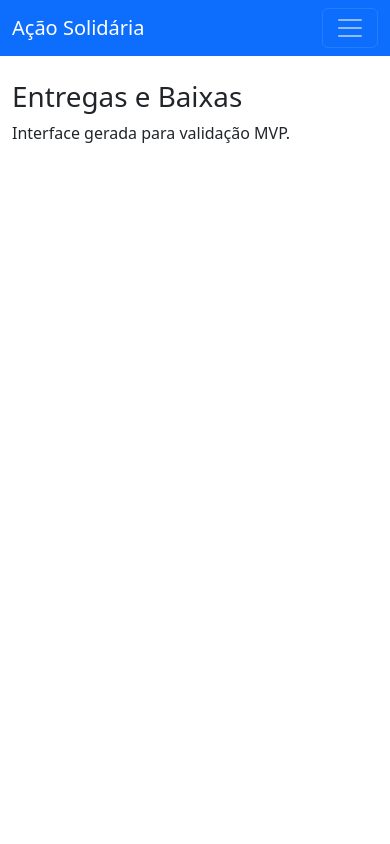
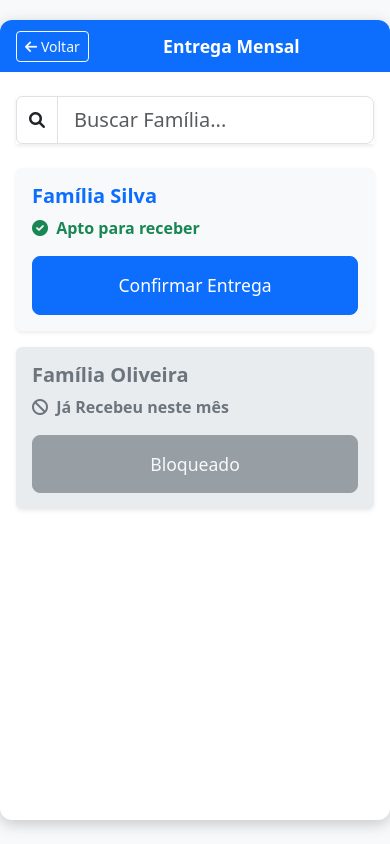
Before and after one commit to Sora3347/acao-solidaria-mvp, a Django app: page /entregas/ in a window 390 px wide. Run offline with Django 5.2, Linux system fonts and the light colour scheme.

Commit message:
Enhance entrega.html layout and functionality
Updated the title and improved the layout for mobile devices. Added a search input and a confirmation button for deliveries.

```diff
--- a/core/templates/core/entrega.html
+++ b/core/templates/core/entrega.html
@@ -1,42 +1,70 @@
 <!DOCTYPE html>
-<html lang="pt-br">
+<html lang="pt-BR">
 <head>
     <meta charset="UTF-8">
     <meta name="viewport" content="width=device-width, initial-scale=1.0">
-    <title>Ação Solidária MVP</title>
+    <title>Ação Solidária Bairro a Bairro</title>
     <link href="https://cdn.jsdelivr.net/npm/bootstrap@5.3.0/dist/css/bootstrap.min.css" rel="stylesheet">
+    <link href="https://cdnjs.cloudflare.com/ajax/libs/font-awesome/6.0.0-beta3/css/all.min.css" rel="stylesheet">
+    <style>
+        body { background-color: #f8f9fa; }
+        .mobile-container {
+            max-width: 414px;
+            margin: 20px auto;
+            background-color: #ffffff;
+            border-radius: 12px;
+            box-shadow: 0 4px 15px rgba(0,0,0,0.2);
+            min-height: 800px;
+            overflow: hidden;
+            position: relative;
+        }
+        .navbar-brand { font-size: 1.1rem; font-weight: bold; }
+        .btn-xl { padding: 15px; font-size: 1.1rem; border-radius: 8px; }
+    </style>
 </head>
 <body>
-    <!-- Menu Mobile-First -->
-    <nav class="navbar navbar-expand-lg navbar-dark bg-primary mb-4">
-        <div class="container">
-            <a class="navbar-brand" href="{% url 'dashboard' %}">Ação Solidária</a>
-            <button class="navbar-toggler" type="button" data-bs-toggle="collapse" data-bs-target="#navbarNav">
-                <span class="navbar-toggler-icon"></span>
-            </button>
-            <div class="collapse navbar-collapse" id="navbarNav">
-                <ul class="navbar-nav">
-                    <li class="nav-item">
-                        <a class="nav-link" href="{% url 'dashboard' %}">Dashboard</a>
-                    </li>
-                    <li class="nav-item">
-                        <a class="nav-link" href="{% url 'cadastrar' %}">Cadastrar Doação</a>
-                    </li>
-                    <li class="nav-item">
-                        <a class="nav-link" href="{% url 'entregas' %}">Entregas e Baixas</a>
-                    </li>
-                </ul>
+<div class="mobile-container">
+    <nav class="navbar navbar-dark bg-primary px-3">
+        <a href="{% url 'dashboard' %}" class="btn btn-sm btn-outline-light text-decoration-none">
+            <i class="fas fa-arrow-left"></i> Voltar
+        </a>
+        <span class="navbar-brand text-white mx-auto">Entrega Mensal</span>
+    </nav>
+
+    <div class="p-3 mt-2">
+        <div class="input-group mb-4 shadow-sm">
+            <span class="input-group-text bg-white"><i class="fas fa-search"></i></span>
+            <input type="text" class="form-control form-control-lg" placeholder="Buscar Família...">
+        </div>
+
+        <div class="card mb-3 shadow-sm border-0 bg-light">
+            <div class="card-body">
+                <h5 class="card-title fw-bold text-primary">Família Silva</h5>
+                <p class="mb-3 text-success fw-bold">
+                    <i class="fas fa-check-circle me-1"></i> Apto para receber
+                </p>
+                <form method="POST" action="{% url 'entregas' %}">
+                    {% csrf_token %}
+                    <button type="submit" class="btn btn-primary btn-xl w-100">
+                        Confirmar Entrega
+                    </button>
+                </form>
             </div>
         </div>
-    </nav>
 
-    <!-- Conteúdo Original -->
-    <div class="container mt-4">
-        <h1>Entregas e Baixas</h1>
-        <p>Interface gerada para validação MVP.</p>
+        <div class="card mb-3 shadow-sm border-0" style="background-color: #e9ecef;">
+            <div class="card-body">
+                <h5 class="card-title fw-bold text-secondary">Família Oliveira</h5>
+                <p class="mb-3 text-secondary fw-bold">
+                    <i class="fas fa-ban me-1"></i> Já Recebeu neste mês
+                </p>
+                <button class="btn btn-secondary btn-xl w-100" disabled>
+                    Bloqueado
+                </button>
+            </div>
+        </div>
     </div>
-
-    <!-- Script do Menu -->
-    <script src="https://cdn.jsdelivr.net/npm/bootstrap@5.3.0/dist/js/bootstrap.bundle.min.js"></script>
+</div>
+<script src="https://cdn.jsdelivr.net/npm/bootstrap@5.3.0/dist/js/bootstrap.bundle.min.js"></script>
 </body>
 </html>
```
